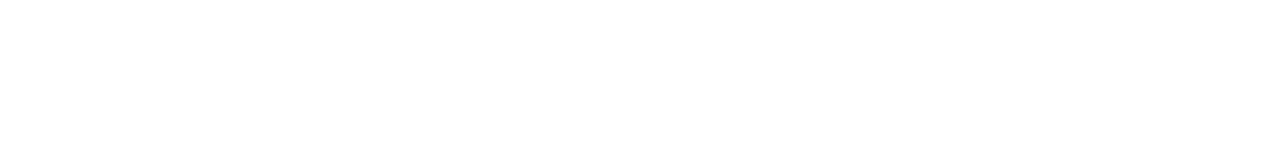
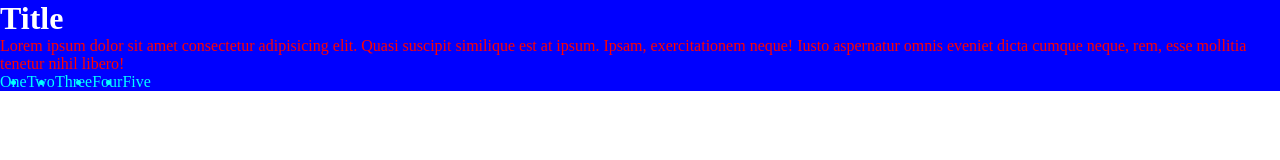
Before and after one commit to omarbanat/git-live-demo, a plain HTML site: page index.html in a window 1280 px wide. Drawn offline with Linux system fonts and the light colour scheme.

Commit message:
Header section

```diff
--- a/index.html
+++ b/index.html
@@ -6,5 +6,22 @@
     <link rel="stylesheet" href="style.css" />
     <title>Document</title>
   </head>
-  <body></body>
+  <body>
+    <header class="header">
+      <h1 class="header__title">Title</h1>
+      <p class="header__paragraph">
+        Lorem ipsum dolor sit amet consectetur adipisicing elit. Quasi suscipit
+        similique est at ipsum. Ipsam, exercitationem neque! Iusto aspernatur
+        omnis eveniet dicta cumque neque, rem, esse mollitia tenetur nihil
+        libero!
+      </p>
+      <ul class="header__ul">
+        <li class="header__li">One</li>
+        <li class="header__li">Two</li>
+        <li class="header__li">Three</li>
+        <li class="header__li">Four</li>
+        <li class="header__li">Five</li>
+      </ul>
+    </header>
+  </body>
 </html>
--- a/style.css
+++ b/style.css
@@ -2,3 +2,23 @@
   margin: 0;
   padding: 0;
 }
+
+.header {
+  background-color: blue;
+}
+
+.header__title {
+  color: white;
+}
+
+.header__paragraph {
+  color: red;
+}
+
+.header__ul {
+  display: flex;
+}
+
+.header__li {
+  color: aqua;
+}
```
